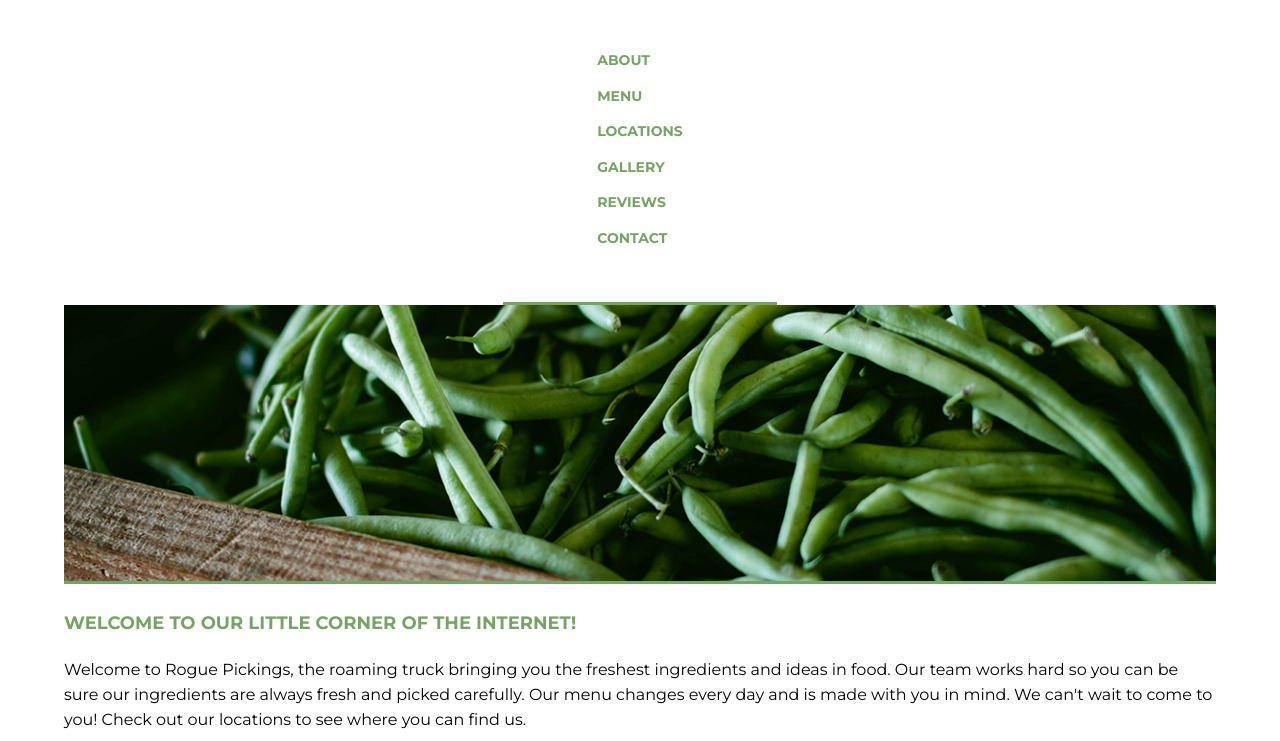
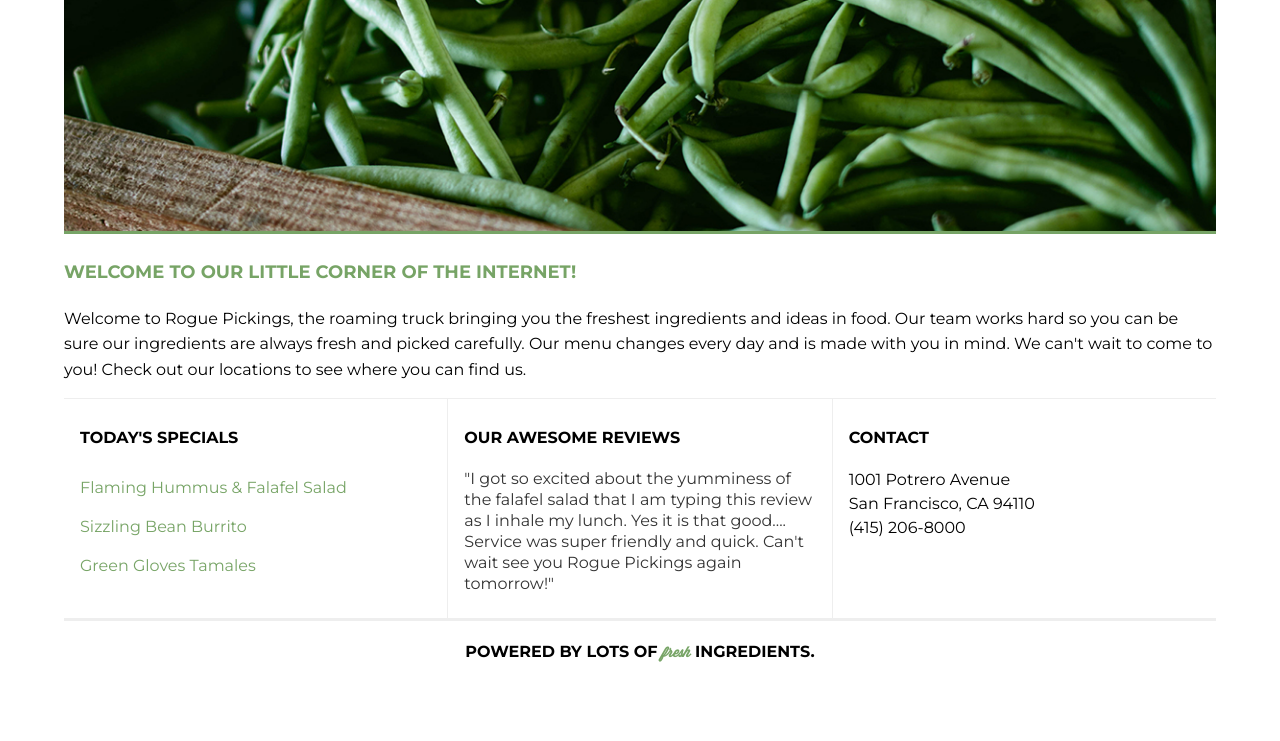
Before and after one commit to betweenbrackets/206-rogue-pickings-responsive, a plain HTML site: page index.html in a window 1280 px wide. Shown: the part 158-899 px from the top of the page. After the commit the page ends 841 px from the top, so only its background shows below. Drawn offline with Linux system fonts and the light colour scheme.

Commit message:
responsive with media queries

```diff
--- a/css/main.css
+++ b/css/main.css
@@ -1,8 +1,6 @@
-html {
-	font-size: 16px;
-}
+html {font-size: 16px;}
 
-@font-face{
+@font-face {
 	font-family: 'Wisdom Script';
 	src: url('../fonts/wisdom-script.otf') format('opentype');
 }
@@ -10,170 +8,103 @@ html {
 body {
 	font-family: 'Montserrat', Helvetica, Arial, sans-serif;
 	font-size: 1em;
-
-	/* Step 3: Center Content */
 	display: flex;
 	justify-content: center;
 	align-items: center;
 }
 
-.container{
-	max-width: 75em;
+.container {
+	max-width: 1200px;
 	width: 90%;
 	margin: 0 auto;
-
-	/* Step 3: Center Content */
 	display: flex;
 	justify-content: center;
 	align-items: center;
-
-	/* flex-flow: row wrap; */
-	justify-content: space-between;
-
 	flex-direction: column;
 }
 
-h1,
-h2,
-h3,
-h4 {
+h1, h2, h3, h4 {
 	color: black;
 	text-transform: uppercase;
 	font-weight: 700;
 }
-h1 {
-	font-size: 1.875em;
-}
-h2 {
-    font-size: 1.5em;
-}
-h3 {
-	font-size: 1.125em;
-}
-h4 {
-	font-size: 0.75em;
-}
 
 p {
-	font-size: 0.875em;
+	font-size: 14px;
 	line-height: 1.313em;
-    /* padding: 0 30px; */
 }
 
 /*The widths are in a percentage!*/
 header {
-	/* height: 110px; */
-	border-bottom: 0.188em solid #77a466;
-	margin: 0 auto;
-
-	/* Step 3: Center Content */
-	display: flex;
-	justify-content: center;
-	align-items: center;
-
-	flex-flow: column;
+	border-bottom: 3px solid #77a466;
+    text-align: center;
+    width: 100%;
+    display: flex;
+    justify-content: center;
+    align-items: center;
+    flex-direction: column;
 }
 
 header h1 {
-	float: left;
+	font-size: 1.875em;
 	margin: 0;
 	padding: 1.875em 0;
+	border-bottom: 3px solid #77a466;
+	width: 100%;
+}
+header h1 span {color: #77a466;}
 
-	border-bottom: 0.188em solid #77a466;
-}
-header h1 span {
-	color: #77a466;
+header nav {
+	padding: 20px 0;
+	width: 100%;
 }
 
-header nav {
-	float: right;
-	padding: 2.875em 0;
-}
 header nav ul {
 	margin: 0;
 	padding: 0;
+}
 
-	display: flex;
-	flex-flow: column;
-
-}
 header nav ul li {
 	text-transform: uppercase;
 	font-weight: 700;
 	font-size: 0.875em;
-	padding: 0.625em;
-	display: flex;
-
-	flex-flow: column;
-
-	/* justify-content: center; */
+	padding: 10px 0;
+	list-style: none;
 }
-header nav ul li a{
+header nav ul li a {
 	text-decoration: none;
 	color:#77a466;
 }
 
 /*The widths are in a percentage!*/
-.top-section,
-.bottom-section {
+.top-section, .bottom-section {
 	margin: 0 auto;
 	clear: both;
-
-	/* Step 3: Center Content */
 	display: flex;
-	/* justify-content: center; */
-	/* align-items: center; */
-
 	flex-flow: column;
 }
 
-.main-image {
-	height: auto;
-	float: left;
-}
 .main-image img {
 	width: 100%;
-	border-bottom: 0.188em solid #77a466;
+	border-bottom: 3px solid #77a466;
 }
 
-.main-title {
-	height: auto;
-	float: left;
-}
 .main-title h3 {
 	text-align: left;
-	padding: 0.313em 0;
+	padding: 5px 0;
 	color: #77a466;
+	font-size: 1.125em;
 }
+
 .main-title p {
 	padding: 0;
 	font-size: 1em;
 	line-height: 1.563em;
 }
 
-.section-one,
-.section-two,
-.section-three {
-	/* width: 33%; */
-	/* height: auto; */
-	/* float: left; */
-	 border-top: 0.063em solid #eee;
-}
-
-/* .section-one h4 {
-	padding: 0.625em 0;
-} */
-
-/* .section-two {
-	border-left: 1px solid #eee;
-	border-right: 1px solid #eee;
-} */
-
-.section-one h4,
-.section-two h4,
-.section-three h4 {
-	padding: 0.625em 0;
-	/* TODO combine h4 rule */
+.section-one, .section-two, .section-three {
+	border-top: 0.063em solid #eee;
+	width: 100%;
 }
 
 .menu {
@@ -181,7 +112,7 @@ header nav ul li a{
 	padding: 0;
 }
 .menu li {
-	padding: 0.625em 0;
+	padding: 10px 0;
 	color:#77a466;
 }
 
@@ -198,20 +129,53 @@ header nav ul li a{
 
 /*The widths are in a percentage!*/
 footer {
-	height: 3.125em;
-	border-top: 0.188em solid #eee;
-	margin: 0 auto;
-	clear: both;
+
+	border-top: 3px solid #eee;
 	text-align: center;
-
-	/* Step 3: Center Content */
+	width: 100%;
 	display: flex;
 	justify-content: center;
 	align-items: center;
 }
+
 footer span {
 	font-family: 'Wisdom Script', cursive;
 	text-transform: lowercase;
 	color: #77a466;
 	font-size: 0.875em;
 }
+
+@media all and (min-width: 768px) {
+    /* Tablet styles here */
+	.bottom-section {flex-flow: row;}
+	.section-one,
+	.section-two,
+	.section-three {
+		width: 33%;
+		padding: .5em 1em;
+	 	border-top: 0.063em solid #eee;
+	}
+}
+
+@media all and (min-width: 1200px) {
+	/* Desktop styles here */
+	header {
+		height: 110px;
+		border-bottom: 0.188em solid #77a466;
+		margin: 0 auto;
+		flex-flow: row;
+	}
+
+	header h1 {border-bottom: none;}
+
+	header nav ul {
+		display: flex;
+		justify-content: space-between;
+		flex-flow: row;
+		padding: 16px;
+	}
+	.section-two {
+	border-left: 1px solid #eee;
+	border-right: 1px solid #eee;
+	}
+}
--- a/index.html
+++ b/index.html
@@ -3,7 +3,7 @@
     <head>
         <meta charset="utf-8">
         <meta http-equiv="x-ua-compatible" content="ie=edge">
-        <title>Rogue Pickings | Brush Up Those Skills!</title>
+        <title>Rogue Pickings | Responsive!</title>
         <meta name="viewport" content="width=device-width, initial-scale=1, shrink-to-fit=no">
         <link rel="stylesheet" href="css/normalize.css">
         <link rel="stylesheet" href="css/main.css">
```
